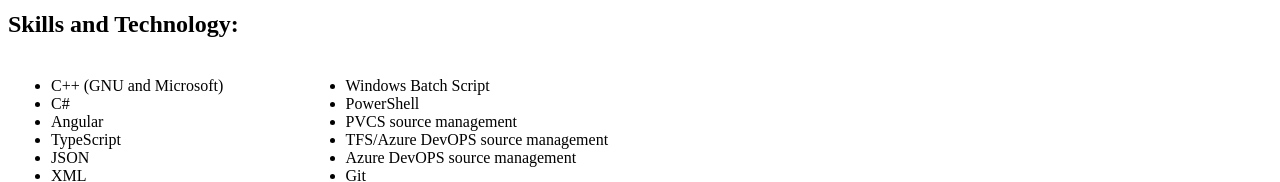
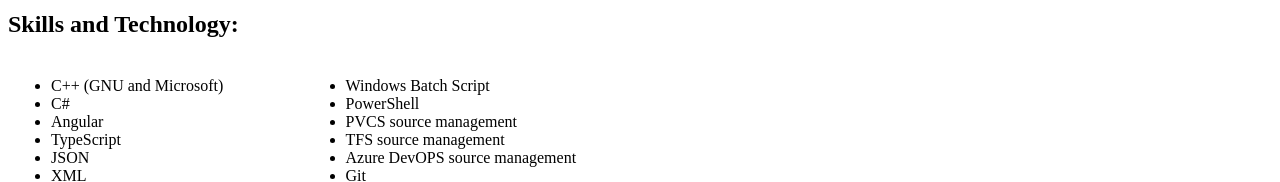
Before and after one commit to FAYZER77/html-resume, a plain HTML site: page index.html in a window 1280 px wide. Shown: the part 880-1062 px from the top of the page. Drawn offline with Linux system fonts and the light colour scheme.

Commit message:
Remove redundancy in skill section

```diff
--- a/index.html
+++ b/index.html
@@ -43,7 +43,7 @@
             <li>Windows Batch Script</li>
             <li>PowerShell</li>
             <li>PVCS source management</li>
-            <li>TFS/Azure DevOPS source management</li>
+            <li>TFS source management</li>
             <li>Azure DevOPS source management</li>
             <li>Git</li>
             <li>Power Automate with Microsoft Teams</li>
```
